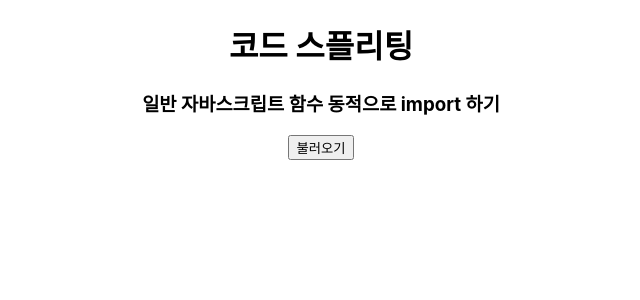
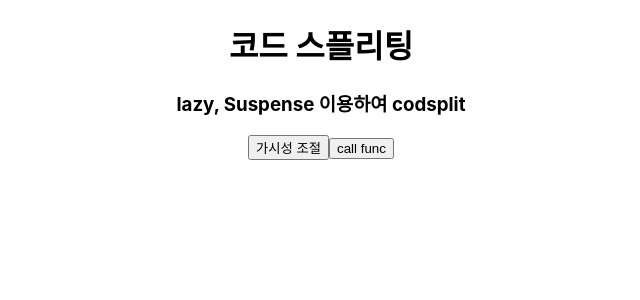
Before and after one commit to jojo3420/react-code-split, a React (Create React App) app: page / in a window 1280 px wide. Shown: the top 300 px of the page, without its empty margins (319-959 px from the left). Built offline with nearby package versions, Linux system fonts and the light colour scheme.

Commit message:
study 1st  - React.lazy, React.Suspense 이용하여 컴포넌트 스프릿트  - 함수 동적 스프릿트

```diff
--- a/src/App.js
+++ b/src/App.js
@@ -1,23 +1,35 @@
-import React from 'react';
+import React, { useState, lazy, Suspense } from 'react';
 import './App.css';
 
 
+
 function App() {
+  const [visible, setVisible] = useState(false);
 
-  const handleClick = () => {
-    import('./util/greenting')
-      .then(result => result.default());
+  // React Component import
+  const SplitMe = lazy(() => import('./components/SplitMe'));
+
+
+  // Vanilla js import
+  const callGreeting = async () => {
+    const greeting = await import('./util/greenting');
+    greeting.default();
+    alert('1 + 2 => ' + greeting.sum(1, 2));
+    alert('10 - 2 => ' + greeting.minus(10, 2));
   }
 
   return (
     <div className="App">
       <h1>코드 스플리팅</h1>
       <h3>
-        일반 자바스크립트 함수 동적으로 import 하기
+        lazy, Suspense 이용하여 codsplit
       </h3>
       <main>
-        <button onClick={handleClick}>불러오기
-        </button>
+        <button onClick={() => setVisible(!visible)}>가시성 조절</button>
+        <button onClick={callGreeting}>call func</button>
+        <Suspense fallback={<div>loading...</div>}>
+          {visible && <SplitMe />}
+        </Suspense>
       </main>
     </div>
   );
--- /dev/null
+++ b/src/components/SplitMe.js
@@ -0,0 +1,9 @@
+import React from 'react';
+
+function SplitMe(props) {
+  return (
+    <div>불러주세요.</div>
+  );
+}
+
+export default SplitMe;
--- a/src/util/greenting.js
+++ b/src/util/greenting.js
@@ -2,3 +2,12 @@
 export default function greeting() {
   alert('hello!');
 };
+
+
+export function sum(a, b) {
+  return a + b;
+}
+
+export function minus(a, b) {
+  return a - b;
+}
```
